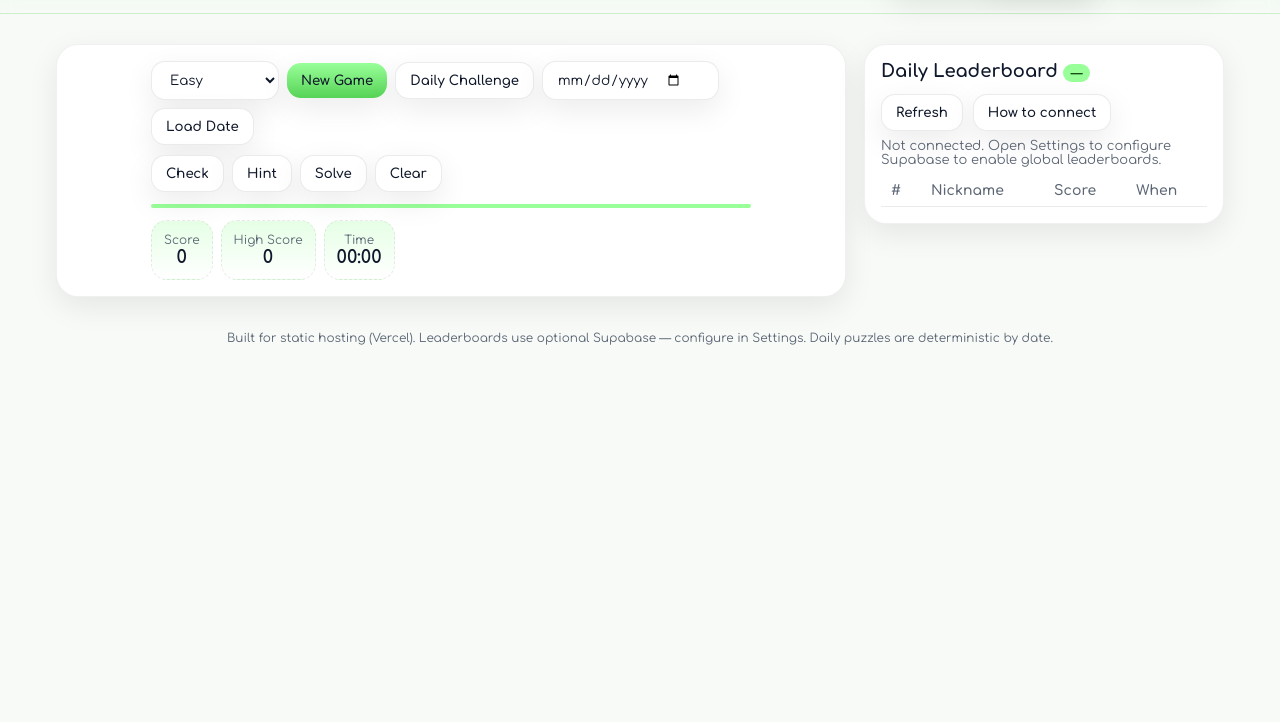
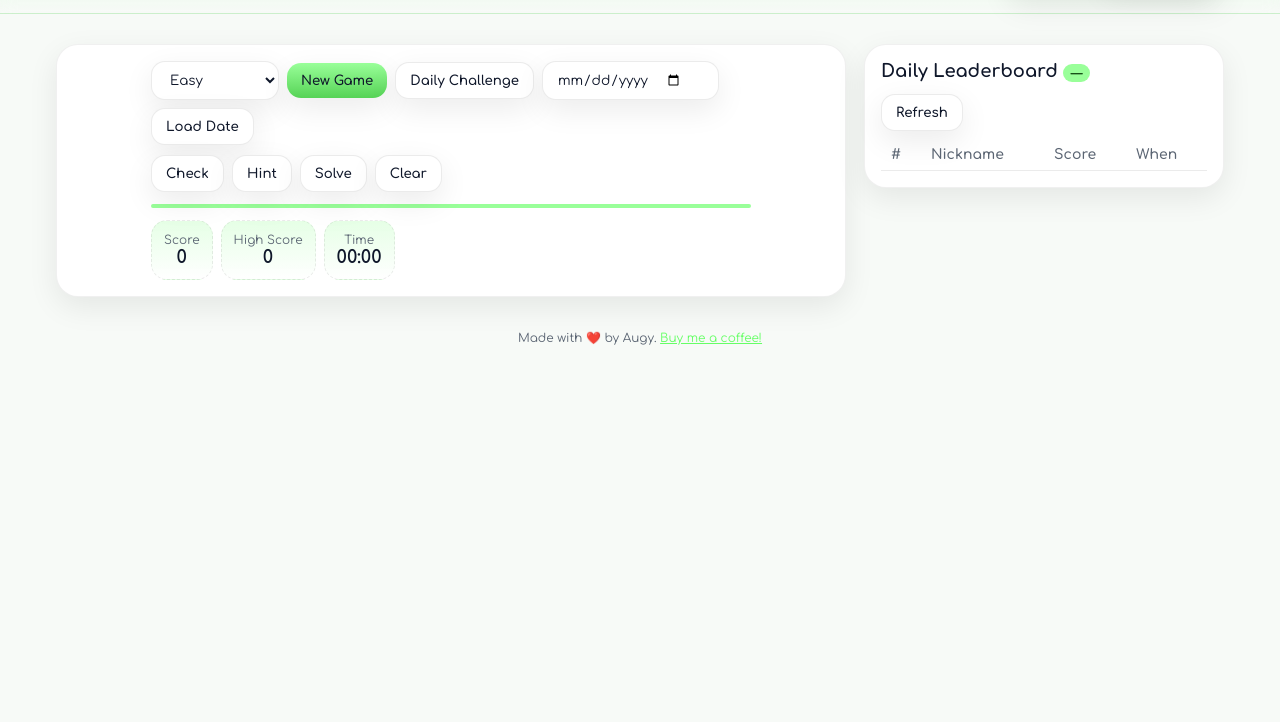
Before and after one commit to augy-studios/sudoku-game, a plain HTML site: page index.html in a window 1280 px wide. Shown: the part 78-800 px from the top of the page. Drawn offline with Linux system fonts and the light colour scheme.

Commit message:
fix bug 1

```diff
--- a/index.html
+++ b/index.html
@@ -49,10 +49,10 @@
     <header>
         <div class="container topbar">
             <div class="brand">
-                <div class="dot"></div> Sudoku — Premium
+                <div class="dot"></div> Sudoku | UwU Apps
             </div>
             <div class="controls">
-                <div id="greeting" class="greeting" title="Click to set nickname">Good <span
+                <div id="greeting" class="greeting" title="Click to set nickname">Good<span
                         id="timeofday">Day</span><span class="name" id="username"></span>!</div>
                 <div class="switch" title="Theme">
                     <span class="kbd">Theme</span>
@@ -62,7 +62,6 @@
                         <option value="auto">Auto</option>
                     </select>
                 </div>
-                <button class="button" id="settingsBtn" title="Settings">⚙️ Settings</button>
             </div>
         </div>
     </header>
@@ -111,10 +110,7 @@
             <h2>Daily Leaderboard <span class="badge" id="lbDate">—</span></h2>
             <div class="controls" style="margin-bottom:8px;">
                 <button class="button" id="refreshLB">Refresh</button>
-                <button class="button" id="howToConnect">How to connect</button>
             </div>
-            <div id="lbStatus" style="font-size:13px; color:var(--muted); margin-bottom:8px;">Not connected. Open
-                Settings to configure Supabase to enable global leaderboards.</div>
             <div style="overflow:auto; max-height: 420px;">
                 <table>
                     <thead>
@@ -131,8 +127,8 @@
         </aside>
     </main>
 
-    <footer class="footer">Built for static hosting (Vercel). Leaderboards use optional Supabase — configure in
-        Settings. Daily puzzles are deterministic by date.</footer>
+    <footer class="footer">Made with ❤️ by Augy. <a href="https://donate.stripe.com/28o2akeAr3hv0DK6oo"
+            target="_blank">Buy me a coffee!</a></footer>
 
     <!-- Settings Modal -->
     <dialog id="settingsModal">
```
